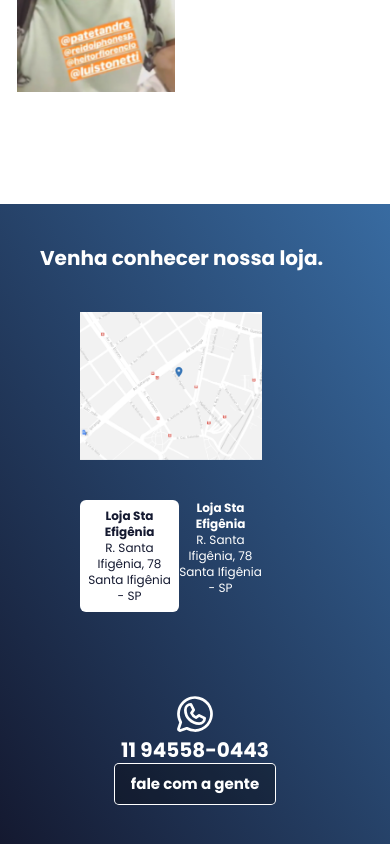
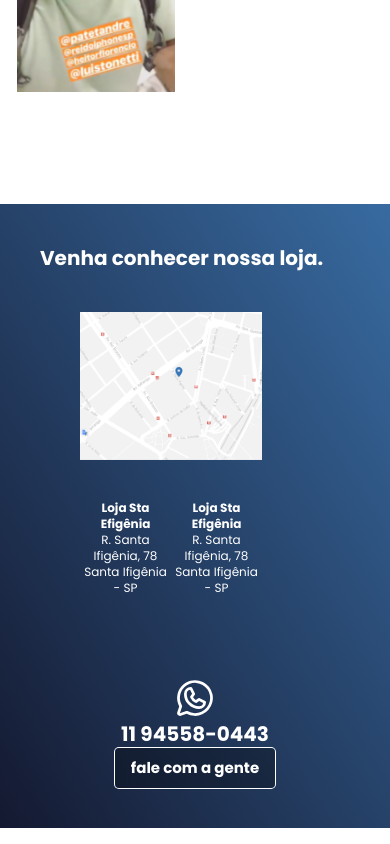
Before and after one commit to igor-devloper/clone-reiiPhone, a React (Vite) app: page / in a window 390 px wide. Shown: the part 6960-7804 px from the top of the page. Built offline with nearby package versions, Linux system fonts and the light colour scheme.

Commit message:
bug-fix-for-section-atendimento

```diff
--- a/src/components/Atendimento.tsx
+++ b/src/components/Atendimento.tsx
@@ -49,7 +49,7 @@ export function Atendimento() {
           <h1 className='lg:mt-4 text-xl font-bold lg:max-w-[191px]'>Reparo que você vê</h1>
           <p className='lg:mt-[12px] text-xs lg:max-w-[204px]'>No Rei do iPhone, trabalhamos com total transparência. Por isso, a maioria dos reparos são feitos com o celular aberto na frente do cliente. Isso significa que você pode acompanhar tudo bem de pertinho, passo a passo, seja bateria viciada ou um aparelho sem áudio. Ainda, você tem a oportunidade de tirar suas dúvidas durante o processo, e ter certeza da privacidade e segurança que a nossa assistência proporciona.</p>
         </div>
-        <div data-aos="fade-left" className='lg:mr-[100px] w-full flex'>
+        <div data-aos="fade-left" className='lg:mr-[100px] flex'>
           <img src={img5} alt="" className='flex bg-center items-center justify-center m-auto'/>
         </div>
       </div>
--- a/src/components/Location.tsx
+++ b/src/components/Location.tsx
@@ -38,7 +38,7 @@ export function Location() {
         </Tabs.Trigger>
         <Tabs.Trigger
           className="lg:hidden flex data-[state=active]:bg-white data-[state=active]:text-from data-[state=active]:p-2 data-[state=active]:rounded-md text-white "
-          value="tab1"
+          value="tab2"
         >
           <div className='items-center text-xs'>
             <span className='font-head font-bold'>Loja Sta Efigênia</span>
```
